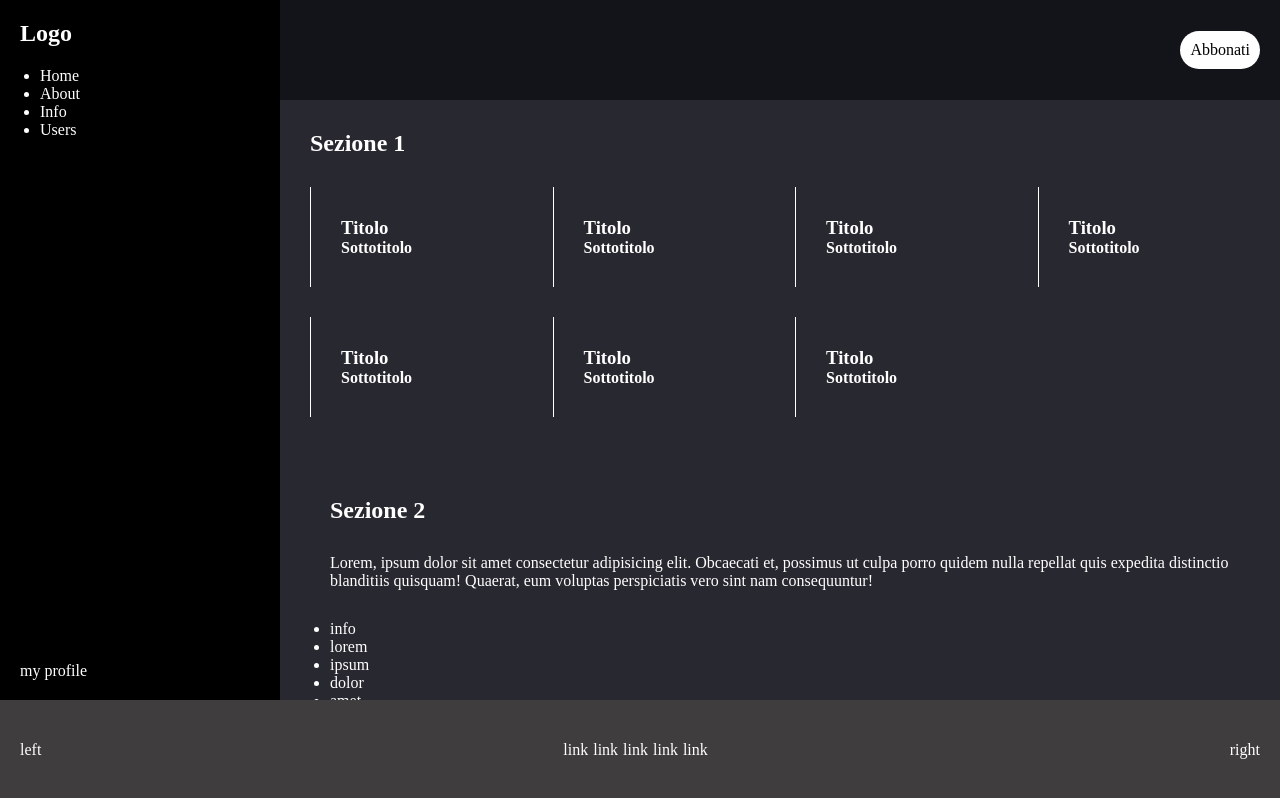
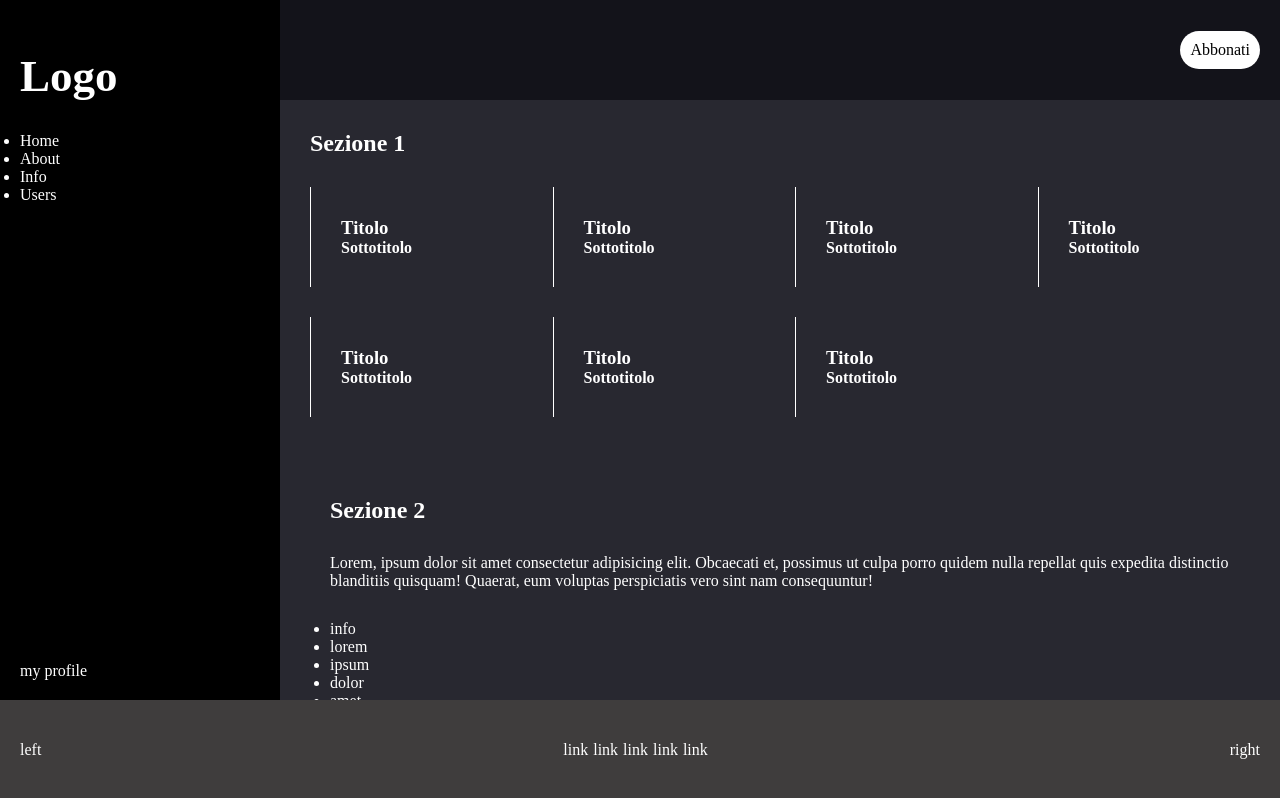
Before and after one commit to Francesca-Barletta/html-css-viewport, a plain HTML site: page index.html in a window 1280 px wide. Drawn offline with Linux system fonts and the light colour scheme.

Commit message:
refactor sidebar manag. change in display-flex column

```diff
--- a/css/style.css
+++ b/css/style.css
@@ -25,18 +25,16 @@ body{
 .sidebar{
     width: 280px;
     background-color: black;
+    display: flex;
+    flex-direction: column;
+    justify-content: space-between;
     padding: 20px;
-    position: relative;
 }
-.side-menu{
-    position: relative;
-    top: 20px;
-    left: 20px;
-}
-.profile{
-    position: absolute;
-    left: 20px;
-    bottom: 20px;
+.sidebar .side-logo{
+    display: inline-block;
+    font-size: 30px;
+    padding: 30px 0;
+
 }
 .navbar{
     display:flex;
--- a/index.html
+++ b/index.html
@@ -10,13 +10,15 @@
     <section class="layout">
         <div class="container">
             <header class="sidebar">
-                <a href="#"><h1>Logo</h1></a>
-                <ul class="side-menu">
+                <div class="side-menu">
+                <a class="side-logo" href="#"><h1>Logo</h1></a>
+                <ul>
                     <li>Home</li>
                     <li>About</li>
                     <li>Info</li>
                     <li>Users</li>
                 </ul>
+                </div>
                 <a class="profile" href="#">my profile</a>
 
             </header>
```
